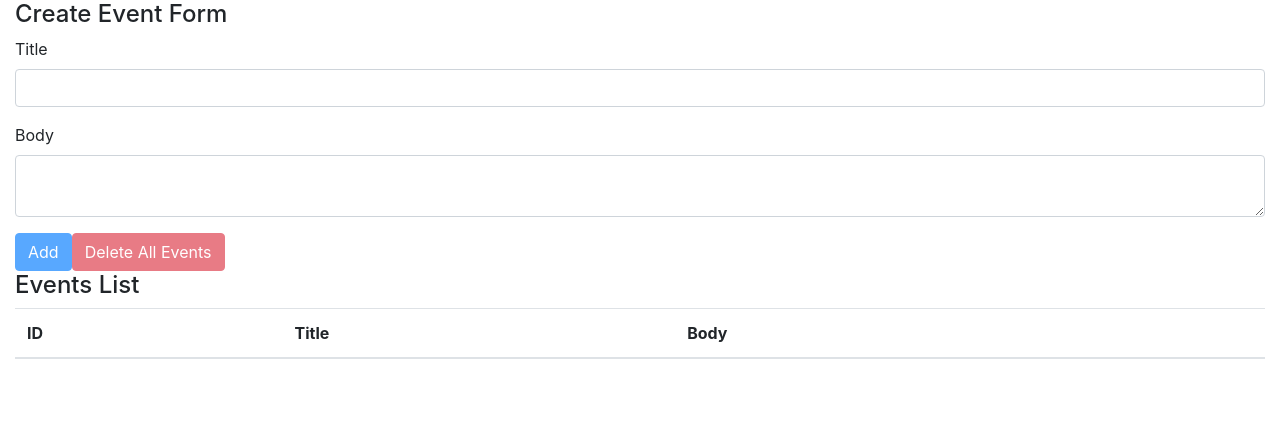
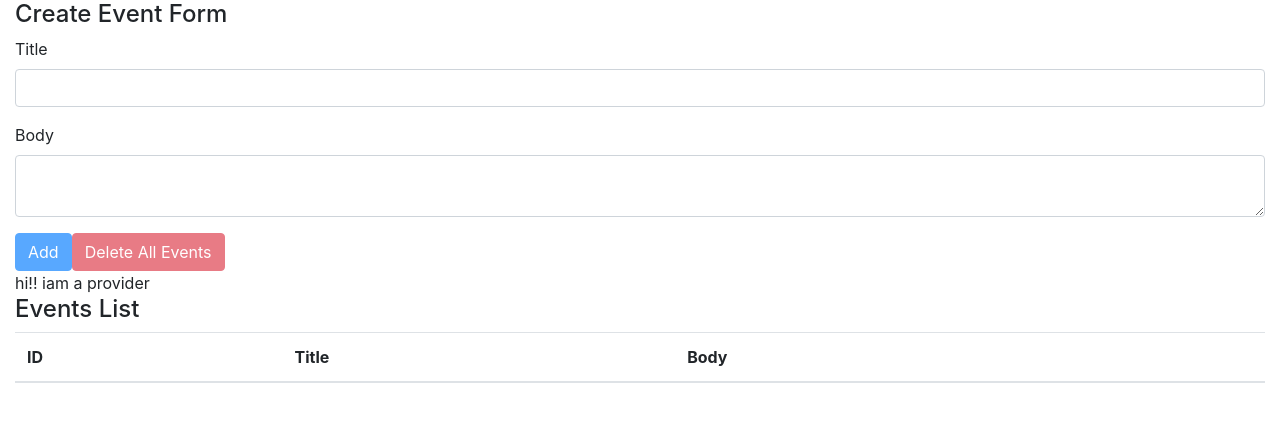
Before and after one commit to TomoharuUchida/react-hooks101, a React (Create React App) app: page / in a window 1280 px wide. Shown: the top 422 px of the page. Built offline with nearby package versions, Linux system fonts and the light colour scheme.

Commit message:
setup react context provider

```diff
--- a/src/components/App.js
+++ b/src/components/App.js
@@ -5,15 +5,18 @@ import 'bootstrap/dist/css/bootstrap.min.css'
 import reducer from '../reducers';
 import EventForm from './EventForm'
 import Events from '../components/Events'
+import AppContext from '../contexts/AppContext'
 
 const App = () => {
   const [state, dispatch] = useReducer(reducer, [])
 
   return (
-    <div className="container-fluid">
-      <EventForm state={state} dispatch={dispatch}/>
-      <Events state={state} dispatch={dispatch}/>
-    </div>
+    <AppContext.Provider value={'hi!! iam a provider'}>
+      <div className="container-fluid">
+        <EventForm state={state} dispatch={dispatch}/>
+        <Events state={state} dispatch={dispatch}/>
+      </div>
+    </AppContext.Provider>
   )
 }
 
--- a/src/components/Events.js
+++ b/src/components/Events.js
@@ -1,10 +1,13 @@
-import React from 'react';
+import React, {useContext} from 'react';
 
 import Event from './Event'
+import AppContext from '../contexts/AppContext';
 
-const Events = ({state,dispatch}) => {
+const Events = ({ state, dispatch }) => {
+    const value = useContext(AppContext)
     return (
         <React.Fragment>
+            <div>{value }</div>
             <h4>Events List</h4>
             <table className="table table-hover">
             <thead>
--- a/src/reducers/index.js
+++ b/src/reducers/index.js
@@ -11,7 +11,7 @@ const events = (state = [], action) => {
             const length = state.length
             const id = length === 0 ? 1 : state[length-1].id + 1
             return [...state,{id,...event}]
-        case DELETE_EVEN:
+        case DELETE_EVENT:
             return state.filter(event => event.id !== action.id)
         case EDELETE_ALL_EVENTS:
             return []
```
